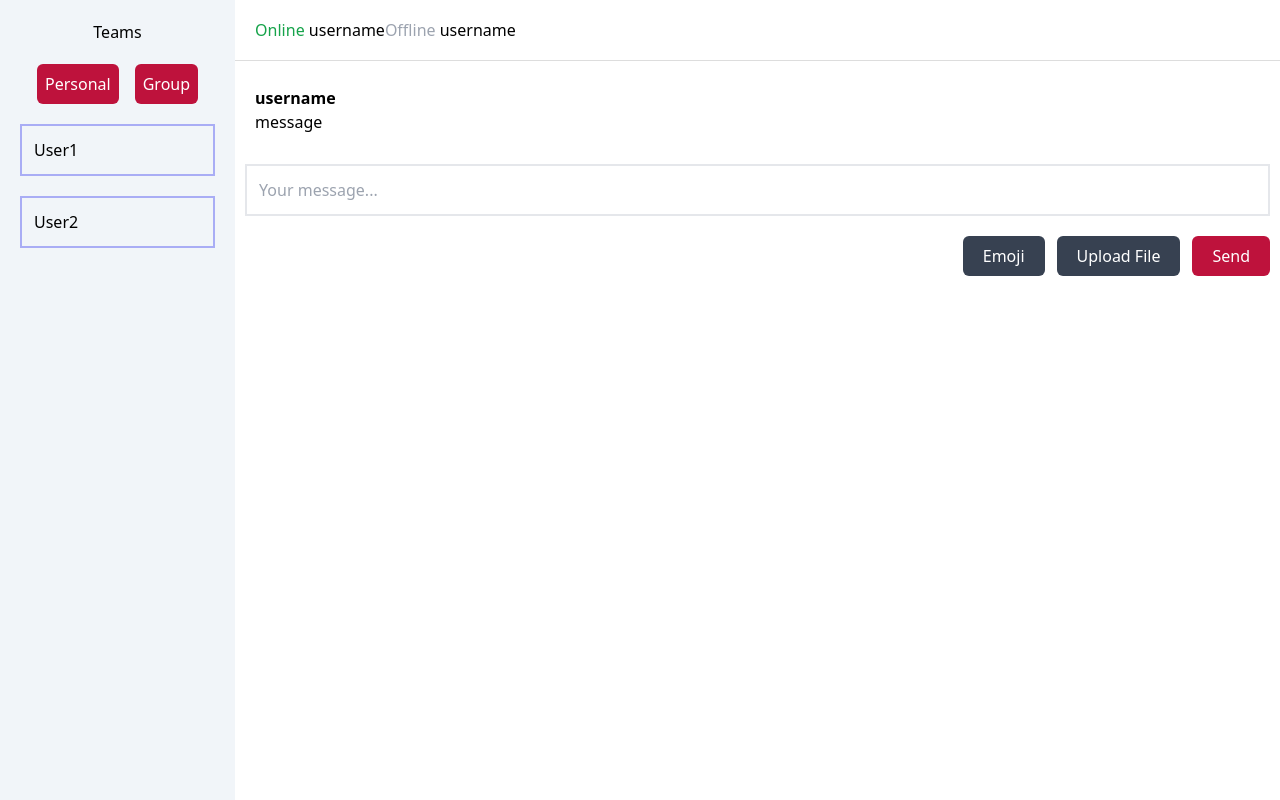
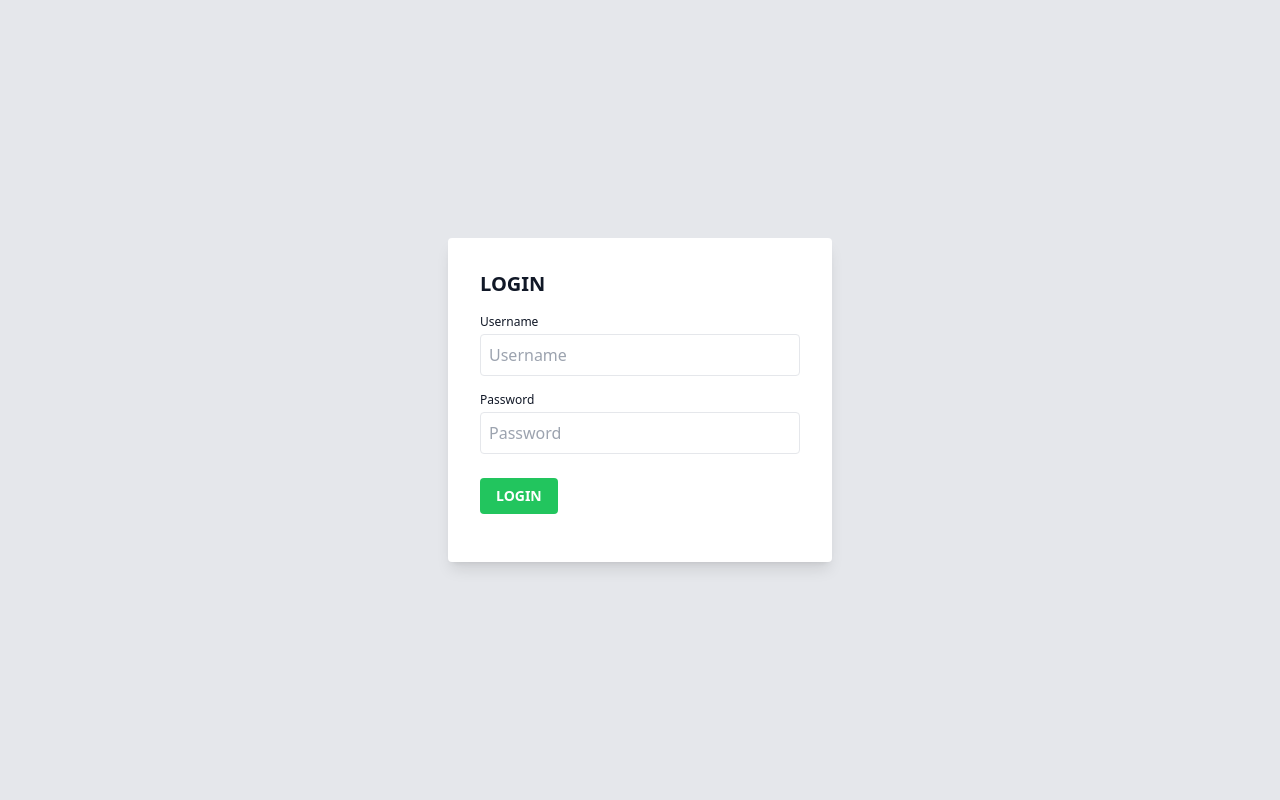
Before and after one commit to Khubaib-Orcalo/teams-client, a React (Vite) app: page / in a window 1280 px wide. Built offline with nearby package versions, Linux system fonts and the light colour scheme; no server answers.

Commit message:
setup wip

```diff
--- a/src/App.tsx
+++ b/src/App.tsx
@@ -1,29 +1,54 @@
 import { useEffect, useState } from 'react'
 import * as io from 'socket.io-client'
-const socket = io.connect('http://localhost:3001')
+// const socket = io.connect('http://localhost:3001')
 import './App.css'
 import Chat from './components/Chat'
 import Login from './components/Login'
 import Sidebar from './components/Sidebar'
+import { users } from './data/users'
 
 function App() {
-  const [count, setCount] = useState(0)
+  const [login, setLogin] = useState(true)
+  const [creds, setCreds] = useState<any>({ username: '', password: '' })
+  const [loggedInUser, setLoggedInUser] = useState<any>({})
 
-  const randomRoom = Math.floor(Math.random() * 10)
-
-  socket.on('pong', (data) => {
-    console.log('pong recieved from server')
-  })
+  function loginUser() {
+    return new Promise((resolve, reject) => {
+      const user = users.find(item => item.username == creds.username.toLowerCase())
+      if (user?.password == creds.password) {
+        setLoggedInUser({ _id: user?._id, username: user?.username })
+        resolve("foo");
+      } else {
+        console.log('Invalid Credentials')
+        resolve('yes')
+      }
+      setTimeout(() => {
+        setLogin(false)
+      }, 1000);
+    });
+  }
+  // socket.on('pong', (data) => {
+  //   console.log('pong recieved from server')
+  // })
 
 
   return (
-    <div className="h-screen flex flex-row">
-      {/* <Login /> */}
-      <Sidebar />
-      <Chat />
+    <div className="h-screen">
+      {login ? (
+        <Login creds={creds} setCreds={setCreds} submit={loginUser} />
+      ) : (
+        <>
+          <div className='flex flex-row'>
+            <Sidebar user={loggedInUser} />
+            <Chat />
+          </div>
+        </>
+      )}
       {/* <button onClick={() => socket.emit('ping', { msg: 'Hi Nest', to: 'room'})}>Ping</button> */}
     </div>
   )
 }
 
+
+
 export default App
--- a/src/components/Login.tsx
+++ b/src/components/Login.tsx
@@ -1,8 +1,26 @@
 
 
-const Login = () => {
+const Login = ({ creds, setCreds, submit }: any) => {
   return (
-    <h1 className="text-3xl font-bold underline">I'm Login</h1>
+    <section className="antialiased bg-gray-200 text-gray-900 font-sans">
+      <div className="flex items-center h-screen w-full">
+        <div className="w-full bg-white rounded shadow-lg p-8 m-4 md:max-w-sm md:mx-auto">
+          <span className="block w-full text-xl uppercase font-bold mb-4">Login</span>
+          <form className="mb-4" onSubmit={(e) => e.preventDefault()}>
+            <div className="mb-4 md:w-full">
+              <label className="block text-xs mb-1">Username</label>
+              <input className="w-full border rounded p-2 outline-none focus:shadow-outline" onChange={(e) => setCreds({ ...creds, username: e.target.value })} placeholder="Username" />
+            </div>
+            <div className="mb-6 md:w-full">
+              <label className="block text-xs mb-1">Password</label>
+              <input className="w-full border rounded p-2 outline-none focus:shadow-outline" type="password" name="password" id="password" placeholder="Password" onChange={(e) => setCreds({ ...creds, password: e.target.value })
+              } />
+            </div>
+            <button className="bg-green-500 hover:bg-green-700 text-white uppercase text-sm font-semibold px-4 py-2 rounded" onClick={() => submit()} >Login</button>
+          </form>
+        </div>
+      </div>
+    </section>
   )
 }
 
--- a/src/components/Sidebar.tsx
+++ b/src/components/Sidebar.tsx
@@ -1,9 +1,9 @@
 
 
-const Sidebar = () => {
+const Sidebar = ({ user }: any) => {
   return (
     <aside className="h-screen w-72 bg-slate-100 py-5">
-      <h1 className="text-center">Teams</h1>
+      <h1 className="text-center">Teams ({user.username})</h1>
       <div className="flex justify-center mt-5">
         <button className="mr-4 bg-rose-700 text-white p-2 rounded-md">Personal</button>
         <button className="bg-rose-700 text-white p-2 rounded-md">Group</button>
--- /dev/null
+++ b/src/data/users.tsx
@@ -0,0 +1,27 @@
+export const users = [
+  {
+    _id: "63e1439ba8fb0343e10e749e",
+    username: 'ether',
+    password: '123'
+  },
+  {
+    _id: "63e1439ba8fb0343e10e749f",
+    username: 'loop',
+    password: '123'
+  },
+  {
+    _id: "63e1439ba8fb0343e10e74a0",
+    username: 'ghost',
+    password: '123'
+  },
+  {
+    _id: "63e1439ba8fb0343e10e74a1",
+    username: 'jayjay',
+    password: '123'
+  },
+  {
+    _id: "63e1439ba8fb0343e10e74a2",
+    username: 'alice',
+    password: '123'
+  },
+]
```
